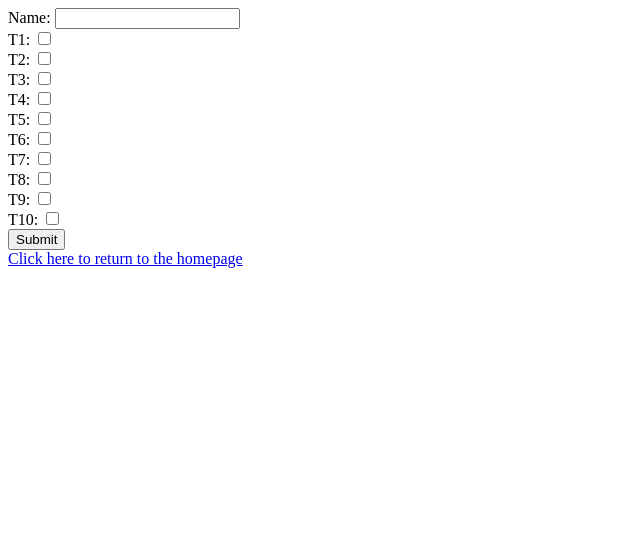
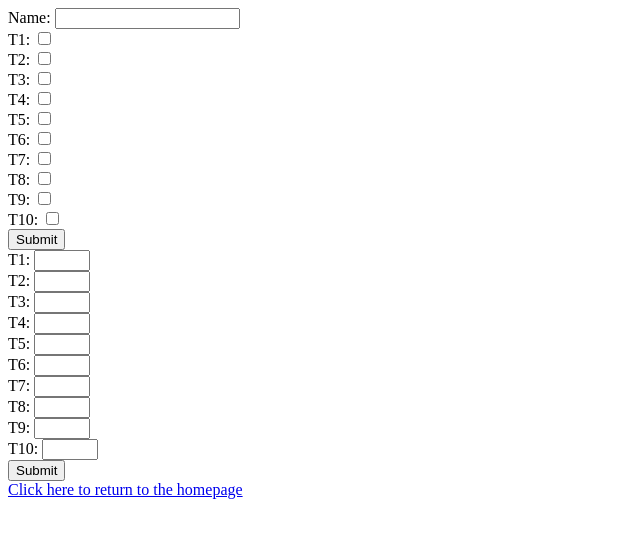
Before and after one commit to ShaimaaAliECE/lab3-abarros6, a website: page frontend/admin.html in a window 1280 px wide. Shown: the whole page, without its empty margins (0-640 px from the left). Drawn offline with Linux system fonts and the light colour scheme.

Commit message:
working on db integration

```diff
--- a/frontend/admin.html
+++ b/frontend/admin.html
@@ -34,6 +34,29 @@
             <br/>
             <input type="submit">
         </form>
+        <form action='/add-times'>
+            T1: <input name='T1' type="number" min = '0' max = '24'/>
+            <br/>
+            T2: <input name='T2' type="number" min = '0' max = '24'/>
+            <br/>
+            T3: <input name='T3' type="number" min = '0' max = '24'/>
+            <br/>
+            T4: <input name='T4' type="number" min = '0' max = '24'/>
+            <br/>
+            T5: <input name='T5' type="number" min = '0' max = '24'/>
+            <br/>
+            T6: <input name='T6' type="number" min = '0' max = '24'/>
+            <br/>
+            T7: <input name='T7' type="number" min = '0' max = '24'/>
+            <br/>
+            T8: <input name='T8' type="number" min = '0' max = '24'/>
+            <br/>
+            T9: <input name='T9' type="number" min = '0' max = '24'/>
+            <br/>
+            T10: <input name='T10' type="number" min = '0' max = '24'/>
+            <br/>
+            <input type="submit">
+        </form>
         <a href='/'>Click here to return to the homepage</a>
     </body>
 </html>
--- a/initDB.js
+++ b/initDB.js
@@ -76,7 +76,7 @@ conn.query(`CREATE TABLE Users
                     console.log('Table Created');
             })
 
-conn.query( `insert into Time values (0,1,2,3,4,5,6,7,8,9)`
+conn.query( `insert into Time values (0,0,0,0,0,0,0,0,0,0)`
             , (err,rows,fields) => {
                 if (err)
                     console.log(err);
```
Also changed, not shown: frontend/index.html (+1 -0 lines), index.js (+17 -0 lines).
